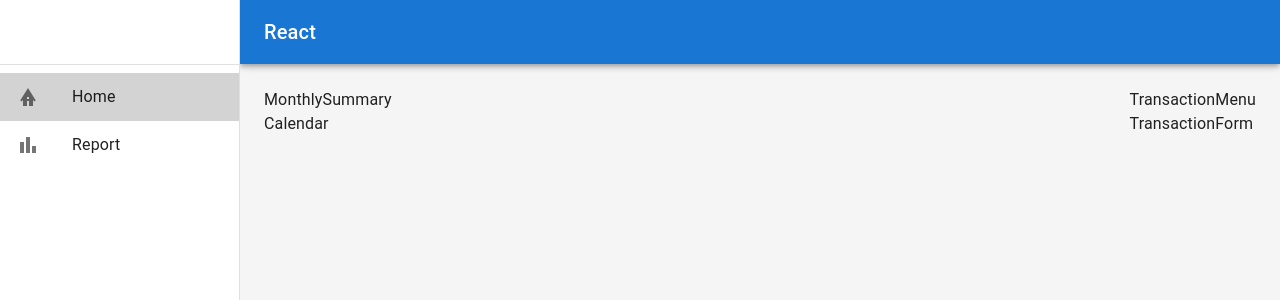
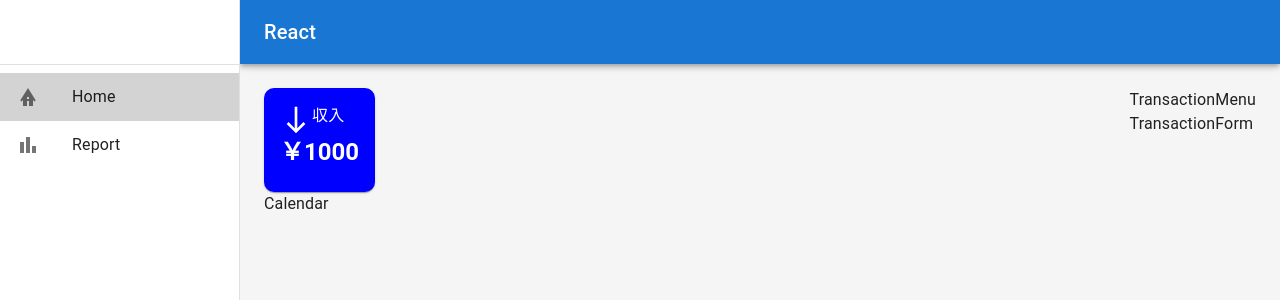
Before and after one commit to tomohiro1024/react_home_app, a React (Create React App) app: page / in a window 1280 px wide. Shown: the top 300 px of the page. Built offline with nearby package versions, Linux system fonts and the light colour scheme.

Commit message:
収入カードの作成

```diff
--- a/src/components/MonthlySummary.tsx
+++ b/src/components/MonthlySummary.tsx
@@ -1,8 +1,24 @@
+import { Card, CardContent, Grid, Stack, Typography } from "@mui/material";
 import React from 'react'
+import SouthIcon from '@mui/icons-material/South';
+import NorthIcon from '@mui/icons-material/North';
+import AttachMoneyIcon from '@mui/icons-material/AttachMoney';
 
 const MonthlySummary = () => {
   return (
-    <div>MonthlySummary</div>
+    <Grid container>
+      <Grid item>
+        <Card sx={{bgcolor: 'blue', color: 'white', borderRadius: '10px'}}>
+          <CardContent>
+            <Stack direction={'row'}>
+              <SouthIcon sx={{fontSize: '2rem'}}/>
+              <Typography>収入</Typography>
+            </Stack>
+            <Typography textAlign={'right'} variant="h5" fontWeight={'700'} sx={{wordBreak: 'break-word'}}>￥1000</Typography>
+          </CardContent>
+        </Card>
+      </Grid>
+    </Grid>
   )
 }
 
```
